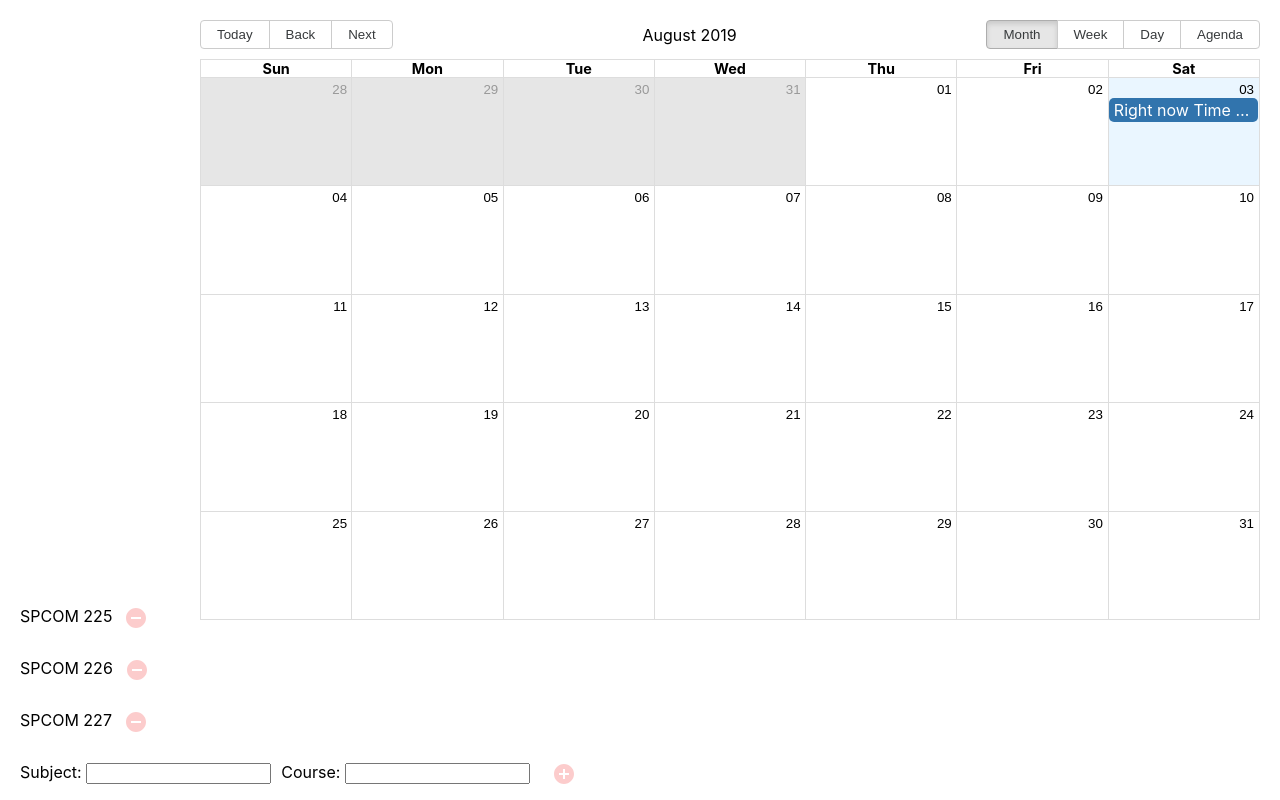
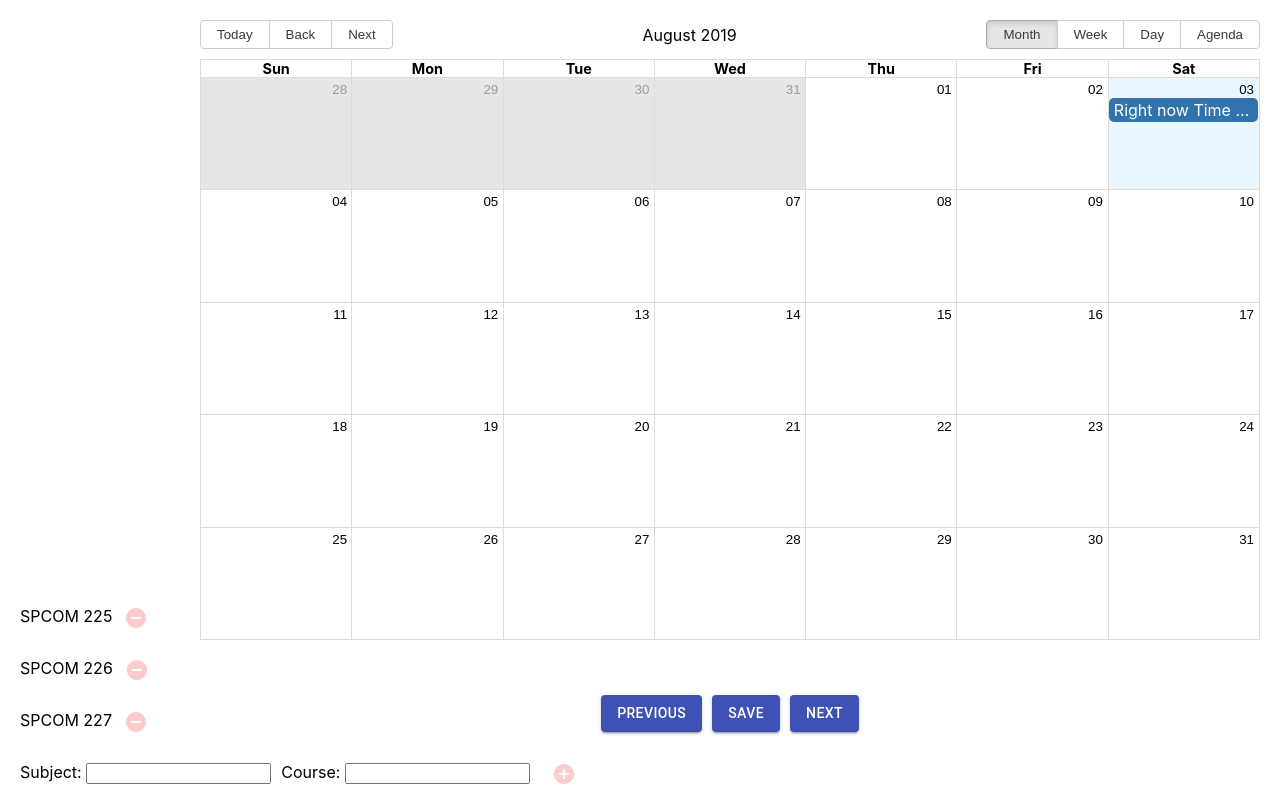
Before and after one commit to uwmincy/uwcourseplanner, a React (Create React App) app: page / in a window 1280 px wide. Built offline with nearby package versions, Linux system fonts and the light colour scheme.

Commit message:
Added navigation buttons and adjusted calendar.

```diff
--- a/package.json
+++ b/package.json
@@ -6,6 +6,7 @@
   "dependencies": {
     "@material-ui/core": "^4.3.1",
     "@material-ui/icons": "^4.2.1",
+    "moment": "^2.24.0",
     "node-sass": "^4.12.0",
     "prop-types": "^15.7.2",
     "react": "^16.8.6",
--- a/src/components/Schedule/styles.scss
+++ b/src/components/Schedule/styles.scss
@@ -1,6 +1,6 @@
 .schedule {
-    height: calc(100vh - 200px);
+    height: calc(100vh - 180px);
     width: calc(100vw - 220px);
-    float: right;
     padding: 20px;
+    display: block;
 }
--- a/src/scenes/Planner/scenes/View/components/ListNavigator/components/NextButton/index.jsx
+++ b/src/scenes/Planner/scenes/View/components/ListNavigator/components/NextButton/index.jsx
@@ -0,0 +1,17 @@
+import React from 'react';
+import PropType from 'prop-types';
+import Buttonx from '../../../../../../../../components/Buttonx';
+
+const NextButton = ({ onClickNext }) => (
+    <Buttonx
+        onClick={onClickNext}
+    >
+        Next
+    </Buttonx>
+);
+
+NextButton.propType = {
+    onClickNext: PropType.func.isRequired,
+};
+
+export default NextButton;
--- a/src/scenes/Planner/scenes/View/components/ListNavigator/components/PreviousButton/index.jsx
+++ b/src/scenes/Planner/scenes/View/components/ListNavigator/components/PreviousButton/index.jsx
@@ -0,0 +1,17 @@
+import React from 'react';
+import PropType from 'prop-types';
+import Buttonx from '../../../../../../../../components/Buttonx';
+
+const PreviousButton = ({ onClickPrevious }) => (
+    <Buttonx
+        onClick={onClickPrevious}
+    >
+        Previous
+    </Buttonx>
+);
+
+PreviousButton.propType = {
+    onClickPrevious: PropType.func.isRequired,
+};
+
+export default PreviousButton;
--- a/src/scenes/Planner/scenes/View/components/ListNavigator/components/SaveButton/index.jsx
+++ b/src/scenes/Planner/scenes/View/components/ListNavigator/components/SaveButton/index.jsx
@@ -0,0 +1,17 @@
+import React from 'react';
+import PropType from 'prop-types';
+import Buttonx from '../../../../../../../../components/Buttonx';
+
+const SaveButton = ({ onClickSave }) => (
+    <Buttonx
+        onClick={onClickSave}
+    >
+        Save
+    </Buttonx>
+);
+
+SaveButton.propType = {
+    onClickSave: PropType.func.isRequired,
+};
+
+export default SaveButton;
--- a/src/scenes/Planner/scenes/View/components/ListNavigator/index.jsx
+++ b/src/scenes/Planner/scenes/View/components/ListNavigator/index.jsx
@@ -0,0 +1,21 @@
+import React from 'react';
+import './styles.scss';
+import NextButton from './components/NextButton';
+import PreviousButton from './components/PreviousButton';
+import SaveButton from './components/SaveButton';
+
+const ListNavigator = ({ onClickPrevious, onChangeSave, onChangeNext }) => (
+    <div className="list-navigator">
+        <div className="list-navigator-button">
+            < PreviousButton />
+        </div>
+        <div className="list-navigator-button">
+            < SaveButton />
+        </div>
+        <div className="list-navigator-button">
+            < NextButton />
+        </div>
+    </div>
+)
+
+export default ListNavigator;
--- a/src/scenes/Planner/scenes/View/components/ListNavigator/styles.scss
+++ b/src/scenes/Planner/scenes/View/components/ListNavigator/styles.scss
@@ -0,0 +1,9 @@
+.list-navigator-button {
+    padding: 5px;
+    display: inline-block;
+}
+
+.list-navigator {
+    padding: 30px;
+    display: block;
+}
--- a/src/scenes/Planner/scenes/View/index.jsx
+++ b/src/scenes/Planner/scenes/View/index.jsx
@@ -1,10 +1,16 @@
 import React from 'react';
 import './styles.scss';
 import Schedule from '../../../../components/Schedule';
+import ListNavigator from './components/ListNavigator';
 
 const View = ({ events, courseCart, courseQueue, onClickRemove, onChangeSubject, onChangeCourse, onClickAdd }) => (
     <div className="view">
-        <Schedule events={events} />
+        <div className="view-schedule">
+            <Schedule events={events} />
+        </div>
+        <div className="view-list-navigator">
+            <ListNavigator />
+        </div>
     </div>
 )
 
--- a/src/scenes/Planner/scenes/View/styles.scss
+++ b/src/scenes/Planner/scenes/View/styles.scss
@@ -0,0 +1,7 @@
+.view-list-navigator {
+    text-align: center;
+}
+
+.view {
+    float: right;
+}
```
Also changed, not shown: src/scenes/Planner/scenes/View/components/ListNavigator/components/NextButton/styles.scss (deleted), src/scenes/Planner/scenes/View/components/ListNavigator/components/PreviousButton/styles.scss (deleted), src/scenes/Planner/scenes/View/components/ListNavigator/components/SaveButton/styles.scss (deleted), 1 other file (tests, documents, lock files or other folders).
